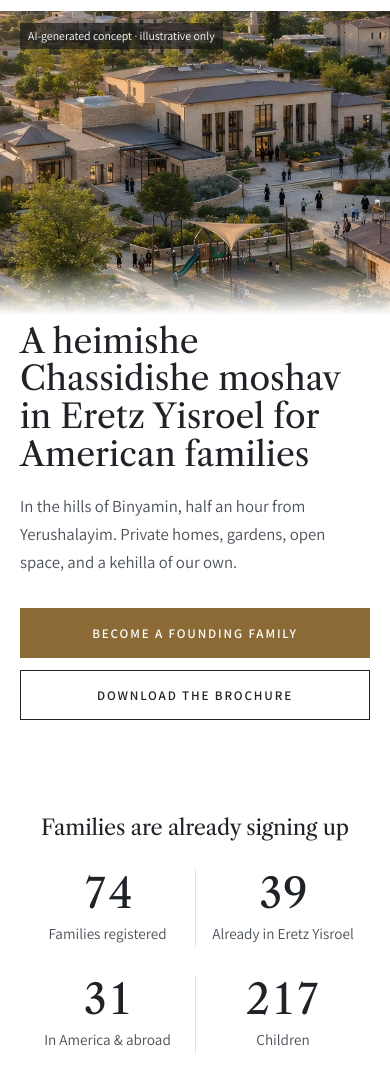
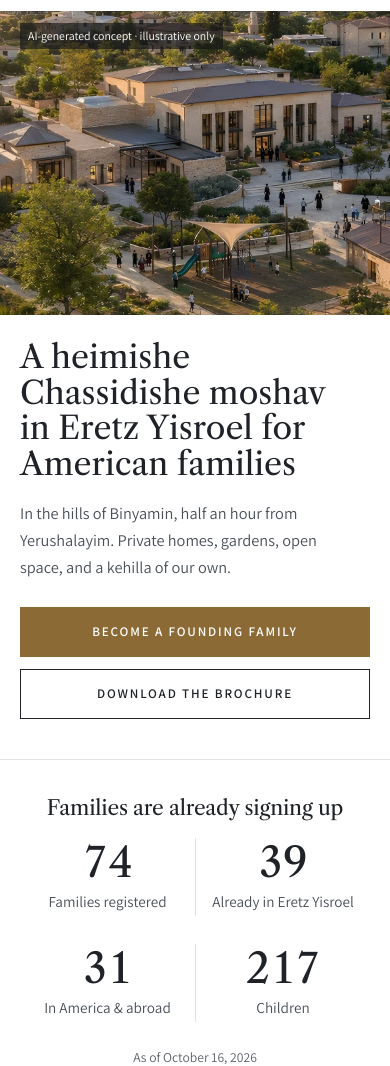
Before and after one commit to Mosesb99/Yishuv, an Eleventy site: page index.njk in a window 390 px wide. Shown: the part 61-1127 px from the top of the page. Built offline with nearby package versions, Linux system fonts and the light colour scheme; Eleventy itself is replaced by a stand-in of ours; files that its build step writes are made by us from their sources; no server answers; a web font is replaced by a local one.

Commit message:
Sharp photo edge and a shorter hero so the family counts show on the first screen
Co-Authored-By: Claude Opus 5.5 <noreply@anthropic.com>

```diff
--- a/styles.css
+++ b/styles.css
@@ -100,18 +100,16 @@ strong { font-weight: 700; }
 }
 
 /* Hero: photo left, words right; the photo dissolves into the page instead of ending in a hard edge */
-.hero { display: grid; grid-template-columns: minmax(0, 7fr) minmax(0, 5fr); min-height: 100vh; min-height: 100svh; padding-top: 72px; background: var(--white); }
+.hero { display: grid; grid-template-columns: minmax(0, 7fr) minmax(0, 5fr); min-height: clamp(440px, calc(100svh - 72px - 230px), 640px); margin-top: 72px; background: var(--white); }
 .hero-media { position: relative; margin: 0; }
 .hero-img {
   position: absolute; inset: 0;
   background: var(--img) 44% center / cover no-repeat;
-  -webkit-mask-image: linear-gradient(90deg, #000 0%, #000 86%, transparent 100%);
-          mask-image: linear-gradient(90deg, #000 0%, #000 86%, transparent 100%);
 }
 .img-note { position: absolute; left: var(--gutter); bottom: 16px; margin: 0; padding: 3px 8px; font-size: .74rem; color: var(--white); background: rgba(20, 22, 24, .62); }
-.hero-body { align-self: center; padding: clamp(40px, 6vh, 80px) var(--gutter) clamp(40px, 6vh, 80px) clamp(8px, 2vw, 24px); max-width: 600px; }
-.hero h1 { font-size: clamp(2.1rem, 3.6vw, 3.4rem); line-height: 1.12; margin-bottom: 20px; }
-.hero-sub { font-size: clamp(1.05rem, 1.3vw, 1.2rem); color: var(--ink-2); max-width: 38ch; margin-bottom: 32px; }
+.hero-body { align-self: center; padding: 32px var(--gutter) 32px clamp(32px, 4vw, 64px); max-width: 640px; }
+.hero h1 { font-size: clamp(2rem, 3.2vw, 3.1rem); line-height: 1.12; margin-bottom: 18px; }
+.hero-sub { font-size: clamp(1.02rem, 1.2vw, 1.15rem); color: var(--ink-2); max-width: 38ch; margin-bottom: 26px; }
 .hero-cta { display: flex; flex-wrap: wrap; gap: 12px; }
 .btn-line { border-color: var(--ink); color: var(--ink); }
 .btn-line:hover { background: var(--ink); color: var(--white); }
@@ -120,17 +118,15 @@ strong { font-weight: 700; }
   .hero-media { height: 36vh; min-height: 220px; }
   .hero-img {
     background-position: 44% center;
-    -webkit-mask-image: linear-gradient(180deg, #000 0%, #000 84%, transparent 100%);
-            mask-image: linear-gradient(180deg, #000 0%, #000 84%, transparent 100%);
   }
   .img-note { top: 12px; bottom: auto; }
-  .hero-body { padding: 8px var(--gutter) 48px; max-width: none; }
+  .hero-body { padding: 24px var(--gutter) 40px; max-width: none; }
   .hero-cta .btn { flex: 1 1 100%; }
 }
 
 /* Live counts */
-.counters { padding: clamp(48px, 7vw, 80px) 0 clamp(40px, 6vw, 64px); text-align: center; border-bottom: 1px solid var(--rule); }
-.counters-title { font-size: clamp(1.35rem, 2.2vw, 1.75rem); margin-bottom: 28px; }
+.counters { padding: 36px 0 clamp(36px, 5vw, 56px); text-align: center; border-top: 1px solid var(--rule); border-bottom: 1px solid var(--rule); }
+.counters-title { font-size: clamp(1.3rem, 2vw, 1.6rem); margin-bottom: 18px; }
 .counters-list { display: grid; grid-template-columns: repeat(auto-fit, minmax(140px, 1fr)); max-width: 900px; margin: 0 auto; }
 .counter { display: flex; flex-direction: column; padding: 4px 16px; border-left: 1px solid var(--rule); }
 .counter:first-child { border-left: 0; }
```
